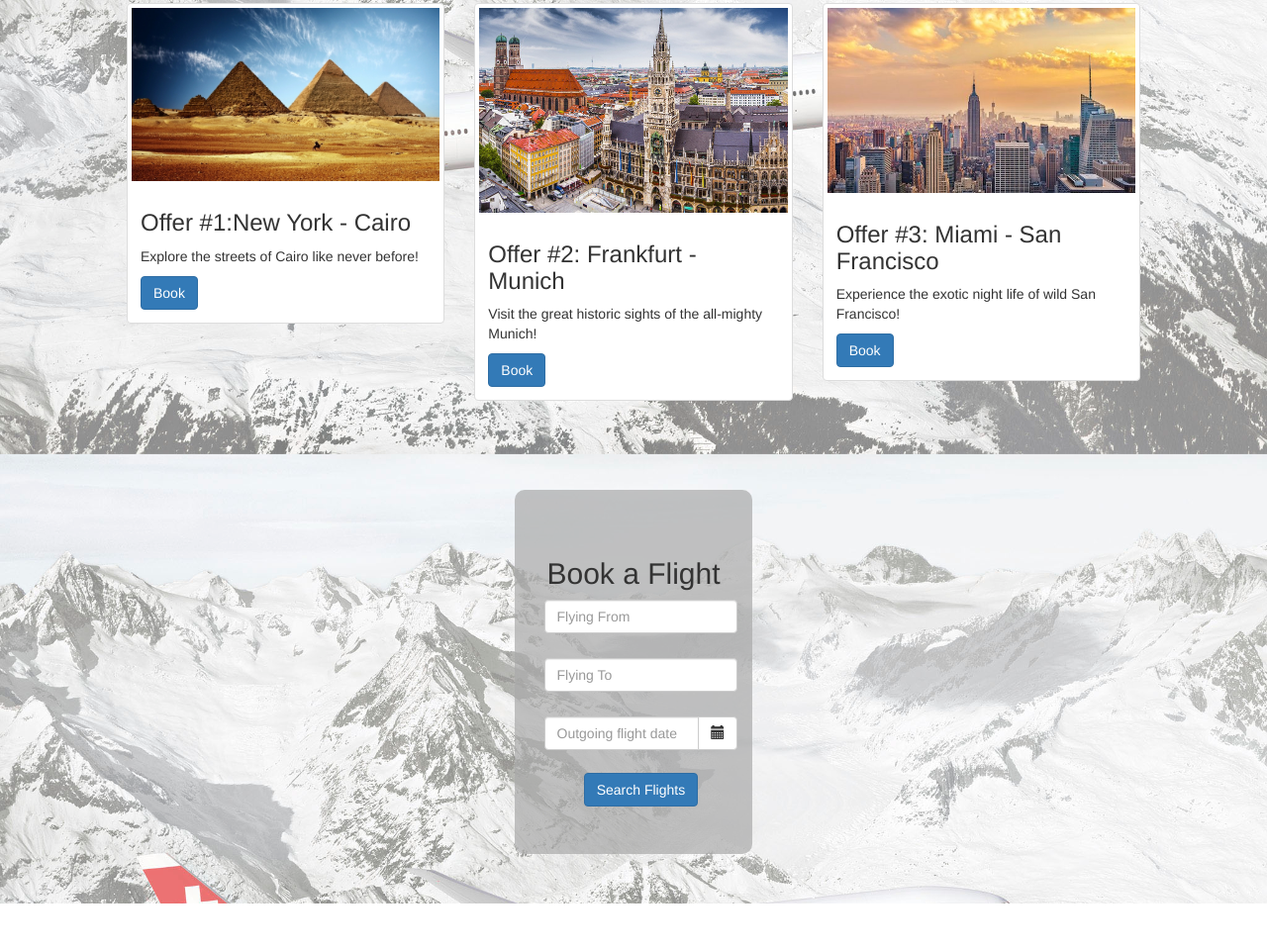
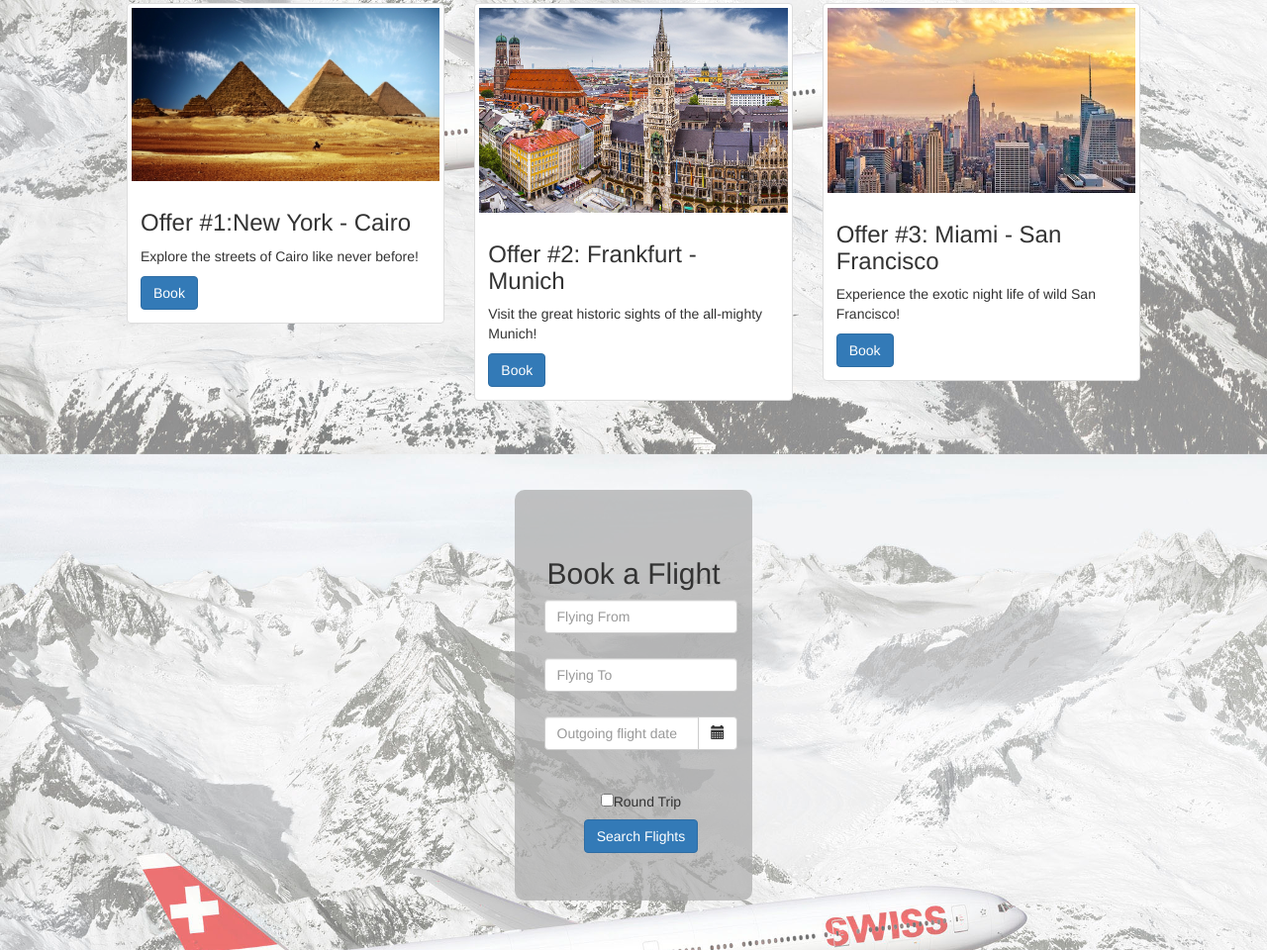
Before and after one commit to secourse2016/hotspot, a website: page public/index.html in a window 1280 px wide. Shown: the part 395-1355 px from the top of the page at 99% size. Before the commit the page ends 1308 px from the top, so only its background shows below. Drawn offline with nearby package versions, Linux system fonts and the light colour scheme; some packages are replaced by stand-ins of ours; no server answers.

Commit message:
Update main.html
just adding the return date checkbox

```diff
--- a/public/partials/main.html
+++ b/public/partials/main.html
@@ -107,6 +107,9 @@
                       </span>
                     </p>
 
+                    <div class="col-xs-12" style="height:25px;"></div>
+                    <input type="checkbox" name="roundtrip" id="checkboxRound" ng-click='viewRetDateBox()'>Round Trip</input>
+
                     <div class="col-xs-12" style="height:8px;"></div>
 
 
```
